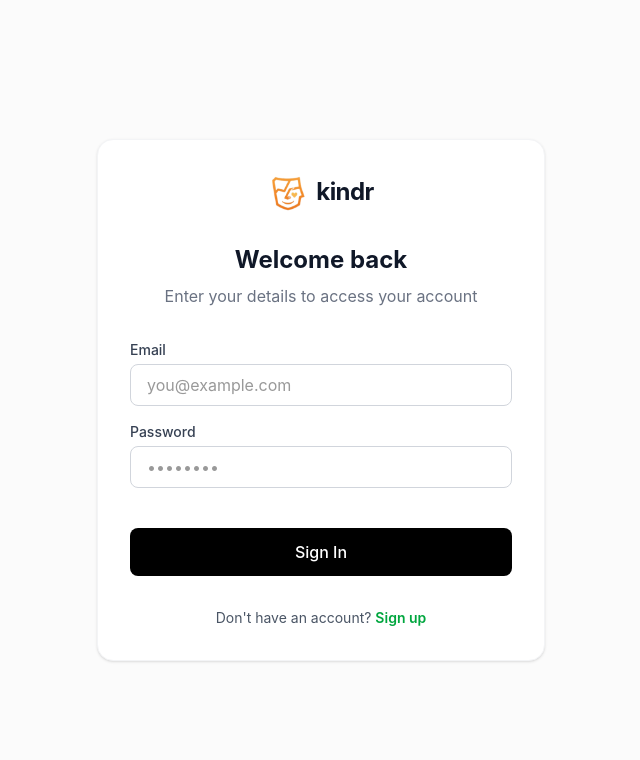
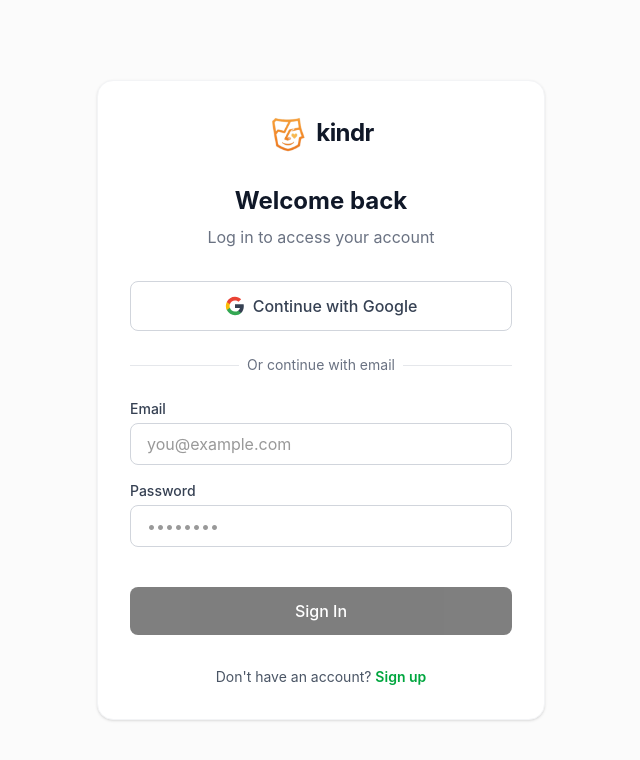
Before and after one commit to harrisonharrisonharrison/kindr, a React (Vite) app: page /auth in a window 1280 px wide. Shown: the top 760 px of the page, without its empty margins (319-959 px from the left). Built offline with nearby package versions, Linux system fonts and the light colour scheme; no server answers.

Commit message:
Integrate Supabase Auth with Google OAuth and sync profile

```diff
--- a/package.json
+++ b/package.json
@@ -10,6 +10,7 @@
     "preview": "vite preview"
   },
   "dependencies": {
+    "@supabase/supabase-js": "^2.106.2",
     "@tailwindcss/vite": "^4.3.0",
     "lucide-react": "^1.16.0",
     "react": "^19.2.6",
--- a/src/App.jsx
+++ b/src/App.jsx
@@ -1,16 +1,19 @@
 import React from 'react';
 import { BrowserRouter as Router, Routes, Route } from 'react-router-dom';
+import { AuthProvider } from './context/AuthContext';
 import Dashboard from './pages/Dashboard';
 import Auth from './pages/Auth';
 
 function App() {
   return (
+    <AuthProvider>
       <Router>
         <Routes>
           <Route path="/" element={<Dashboard />} />
           <Route path="/auth" element={<Auth />} />
         </Routes>
       </Router>
+    </AuthProvider>
   );
 }
 
--- /dev/null
+++ b/src/context/AuthContext.jsx
@@ -0,0 +1,98 @@
+import React, { createContext, useContext, useEffect, useState } from 'react';
+import { supabase } from '../lib/supabaseClient';
+
+const AuthContext = createContext();
+
+export function AuthProvider({ children }) {
+  const [user, setUser] = useState(null);
+  const [profile, setProfile] = useState(null);
+  const [loading, setLoading] = useState(true);
+
+  useEffect(() => {
+    // 1. Get current active session if it exists
+    supabase.auth.getSession().then(({ data: { session } }) => {
+      setUser(session?.user ?? null);
+      if (session?.user) {
+        fetchProfile(session.user.id);
+      } else {
+        setLoading(false);
+      }
+    });
+
+    // 2. Listen for auth changes (login, logout, token refresh)
+    const { data: { subscription } } = supabase.auth.onAuthStateChange(
+      (_event, session) => {
+        setUser(session?.user ?? null);
+        if (session?.user) {
+          fetchProfile(session.user.id);
+        } else {
+          setProfile(null);
+          setLoading(false);
+        }
+      }
+    );
+
+    return () => {
+      subscription.unsubscribe();
+    };
+  }, []);
+
+  // Fetch the active profile from public.profiles
+  const fetchProfile = async (userId) => {
+    try {
+      const { data, error } = await supabase
+        .from('profiles')
+        .select('*')
+        .eq('id', userId)
+        .single();
+
+      if (error) {
+        console.error('Error fetching profile:', error.message);
+      } else {
+        setProfile(data);
+      }
+    } catch (err) {
+      console.error('Unexpected error fetching profile:', err);
+    } finally {
+      setLoading(false);
+    }
+  };
+
+  const loginWithGoogle = async () => {
+    const { error } = await supabase.auth.signInWithOAuth({
+      provider: 'google',
+      options: {
+        redirectTo: window.location.origin
+      }
+    });
+    if (error) console.error('Error logging in with Google:', error.message);
+  };
+
+  const logout = async () => {
+    const { error } = await supabase.auth.signOut();
+    if (error) console.error('Error signing out:', error.message);
+  };
+
+  const value = {
+    user,
+    profile,
+    loading,
+    isAuthenticated: !!user,
+    loginWithGoogle,
+    logout
+  };
+
+  return (
+    <AuthContext.Provider value={value}>
+      {!loading && children}
+    </AuthContext.Provider>
+  );
+}
+
+export function useAuth() {
+  const context = useContext(AuthContext);
+  if (context === undefined) {
+    throw new Error('useAuth must be used within an AuthProvider');
+  }
+  return context;
+}
--- /dev/null
+++ b/src/lib/supabaseClient.js
@@ -0,0 +1,10 @@
+import { createClient } from '@supabase/supabase-js';
+
+const supabaseUrl = import.meta.env.VITE_SUPABASE_URL;
+const supabaseAnonKey = import.meta.env.VITE_SUPABASE_PUBLISHABLE_KEY;
+
+if (!supabaseUrl || !supabaseAnonKey) {
+  console.warn('Missing Supabase environment variables. Check your .env file.');
+}
+
+export const supabase = createClient(supabaseUrl, supabaseAnonKey);
--- a/src/pages/Auth.jsx
+++ b/src/pages/Auth.jsx
@@ -1,14 +1,23 @@
-import React, { useState } from 'react';
+import React, { useEffect, useState } from 'react';
 import { useNavigate } from 'react-router-dom';
+import { useAuth } from '../context/AuthContext';
 
 export default function Auth() {
   const [isLogin, setIsLogin] = useState(true);
+  const { loginWithGoogle, isAuthenticated } = useAuth();
   const navigate = useNavigate();
 
-  const handleSubmit = (e) => {
+  // Redirect to dashboard if already authenticated
+  useEffect(() => {
+    if (isAuthenticated) {
+      navigate('/');
+    }
+  }, [isAuthenticated, navigate]);
+
+  const handleEmailSubmit = (e) => {
     e.preventDefault();
-    // Placeholder for actual auth logic
-    navigate('/');
+    // Placeholder for future email auth
+    console.log("Email auth not implemented. Please use Google Login.");
   };
 
   return (
@@ -25,16 +34,50 @@
           {isLogin ? 'Welcome back' : 'Create an account'}
         </h2>
         <p className="text-center text-gray-500 mb-8">
-          {isLogin ? 'Enter your details to access your account' : 'Sign up to start organizing events'}
+          {isLogin ? 'Log in to access your account' : 'Sign up to start organizing events'}
         </p>
 
-        <form onSubmit={handleSubmit} className="space-y-4">
+        {/* Google Auth Button */}
+        <button
+          onClick={loginWithGoogle}
+          className="w-full py-3 mb-6 bg-white border border-gray-300 text-gray-700 rounded-lg font-medium hover:bg-gray-50 transition-colors flex items-center justify-center space-x-2"
+        >
+          <svg className="w-5 h-5" viewBox="0 0 24 24">
+            <path
+              fill="currentColor"
+              d="M22.56 12.25c0-.78-.07-1.53-.2-2.25H12v4.26h5.92c-.26 1.37-1.04 2.53-2.21 3.31v2.77h3.57c2.08-1.92 3.28-4.74 3.28-8.09z"
+            />
+            <path
+              fill="#34A853"
+              d="M12 23c2.97 0 5.46-.98 7.28-2.66l-3.57-2.77c-.98.66-2.23 1.06-3.71 1.06-2.86 0-5.29-1.93-6.16-4.53H2.18v2.84C3.99 20.53 7.7 23 12 23z"
+            />
+            <path
+              fill="#FBBC05"
+              d="M5.84 14.09c-.22-.66-.35-1.36-.35-2.09s.13-1.43.35-2.09V7.07H2.18C1.43 8.55 1 10.22 1 12s.43 3.45 1.18 4.93l2.85-2.22.81-.62z"
+            />
+            <path
+              fill="#EA4335"
+              d="M12 5.38c1.62 0 3.06.56 4.21 1.64l3.15-3.15C17.45 2.09 14.97 1 12 1 7.7 1 3.99 3.47 2.18 7.07l3.66 2.84c.87-2.6 3.3-4.53 6.16-4.53z"
+            />
+          </svg>
+          <span>Continue with Google</span>
+        </button>
+
+        <div className="relative mb-6">
+          <div className="absolute inset-0 flex items-center">
+            <div className="w-full border-t border-gray-200"></div>
+          </div>
+          <div className="relative flex justify-center text-sm">
+            <span className="px-2 bg-white text-gray-500">Or continue with email</span>
+          </div>
+        </div>
+
+        <form onSubmit={handleEmailSubmit} className="space-y-4">
           {!isLogin && (
             <div>
               <label className="block text-sm font-medium text-gray-700 mb-1">Full Name</label>
               <input
                 type="text"
-                required
                 className="w-full px-4 py-2 border border-gray-300 rounded-lg focus:ring-2 focus:ring-green-500 focus:border-green-500 outline-none transition-colors"
                 placeholder="John Doe"
               />
@@ -45,7 +88,6 @@
             <label className="block text-sm font-medium text-gray-700 mb-1">Email</label>
             <input
               type="email"
-              required
               className="w-full px-4 py-2 border border-gray-300 rounded-lg focus:ring-2 focus:ring-green-500 focus:border-green-500 outline-none transition-colors"
               placeholder="you@example.com"
             />
@@ -55,7 +97,6 @@
             <label className="block text-sm font-medium text-gray-700 mb-1">Password</label>
             <input
               type="password"
-              required
               className="w-full px-4 py-2 border border-gray-300 rounded-lg focus:ring-2 focus:ring-green-500 focus:border-green-500 outline-none transition-colors"
               placeholder="••••••••"
             />
@@ -63,7 +104,8 @@
 
           <button
             type="submit"
-            className="w-full py-3 bg-black text-white rounded-lg font-medium hover:bg-gray-800 transition-colors mt-6"
+            className="w-full py-3 bg-black text-white rounded-lg font-medium hover:bg-gray-800 transition-colors mt-6 opacity-50 cursor-not-allowed"
+            title="Email auth not yet implemented"
           >
             {isLogin ? 'Sign In' : 'Sign Up'}
           </button>
```
Also changed, not shown: src/pages/Dashboard.jsx (+42 -9 lines), 1 other file (tests, documents, lock files or other folders). Lines whose indentation alone changed are shown as unchanged.
